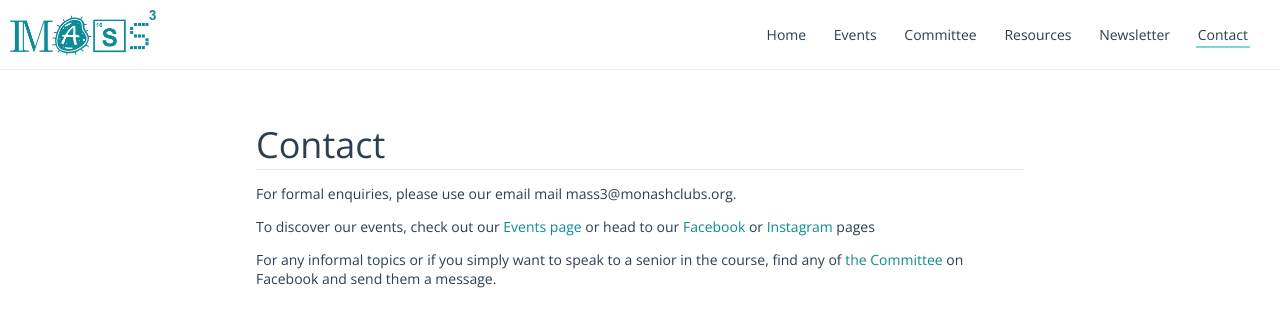
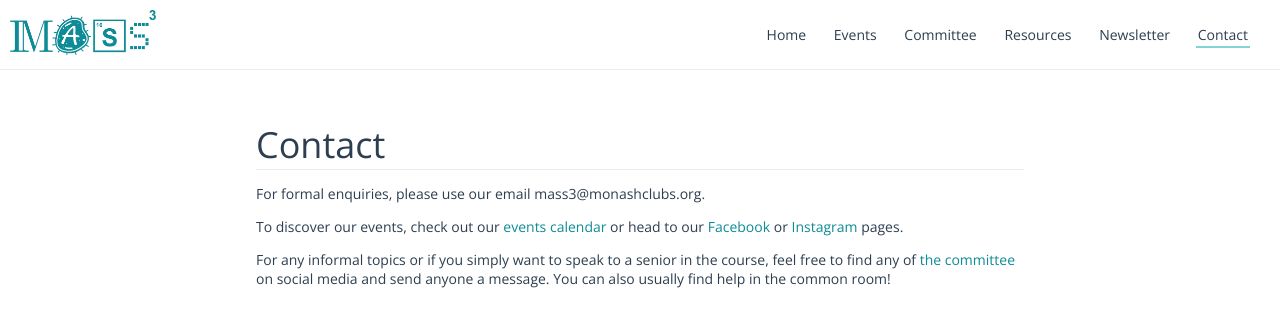
Before and after one commit to masscubed/masscubed.com, a Jekyll site: the page contact/index.html, which Jekyll copies as it is, in a window 1280 px wide. Shown: the top 327 px of the page. Built offline with Jekyll 4.4.1, drawn with Linux system fonts in a browser that asks for light colours.

Commit message:
added old newsletters

```diff
--- a/contact/index.html
+++ b/contact/index.html
@@ -34,18 +34,18 @@
       </header>
       <p>
         For formal enquiries, please use our
-        email mail mass3@monashclubs.org.
+        email mass3@monashclubs.org.
       </p>
       <p>
-        To discover our events, check out our <a href="events/">Events
-        page</a> or head to our
+        To discover our events, check out our <a href="events/">events
+        calendar</a> or head to our
         <a href="https://www.facebook.com/mass3monash">Facebook</a> or
-        <a href="https://instagram.com/mass3monash?igshid=MzRlODBiNWFlZA==">Instagram</a> pages
+        <a href="https://instagram.com/mass3monash?igshid=MzRlODBiNWFlZA==">Instagram</a> pages.
       </p>
       <p>
         For any informal topics or if you simply want to speak to a senior in
-        the course, find any of <a href="committee/">the Committee</a> on
-        Facebook and send them a message.
+        the course, feel free to find any of <a href="committee/">the committee</a> on social media
+        and send anyone a message. You can also usually find help in the common room!
       </p>
     </main>
   </body>
--- a/newsletter/index.html
+++ b/newsletter/index.html
@@ -55,6 +55,7 @@
     </header>
     <main>
       <body>
+        <p>If you are not already, you can subscribe to our newsletters <a href=https://monashclubs.us10.list-manage.com/subscribe?u=94da5584ddd034b962e2df99e&id=5ccce0e4c2> here</a>.</p>
         <header class="bottom-horizontal">
           <h1>2024 Newsletters</h1>
         </header>
@@ -62,6 +63,8 @@
         <header class="bottom-horizontal">
           <h1>2023 Newsletters</h1>
         </header>
+        <a class="newsletter-button" href="https://mailchi.mp/75a4e168e948/mass3fortnightlynewsletterweek1-13563365?e=ce9f50eb5a">Semester 2 Week 10 - Welcome to the 2024 committee!</a>
+        <a class="newsletter-button" href="https://mailchi.mp/1dc23c4a8c95/mass3fortnightlynewsletterweek1-13560569?e=ce9f50eb5a">Semester 2 Week 8 - End-of-year events</a>
         <a class="newsletter-button" href="https://mailchi.mp/7da3bc352586/mass3fortnightlynewsletterweek1-13559285?e=[UNIQID]">Semester 2 Week 6 - Jeopardy Night, AGM and more!</a>
         <a class="newsletter-button" href="https://mailchi.mp/e045a4b5765d/mass3fortnightlynewsletterweek1-13558593?e=[UNIQID]">Semester 2 Week 4 - Battle of the Courses, AGM and more!</a>
         <a class="newsletter-button" href="https://us10.campaign-archive.com/?u=94da5584ddd034b962e2df99e&id=5441445090">Semester 2 Week 2 - Welcome Back to Semester 2!</a>
```
